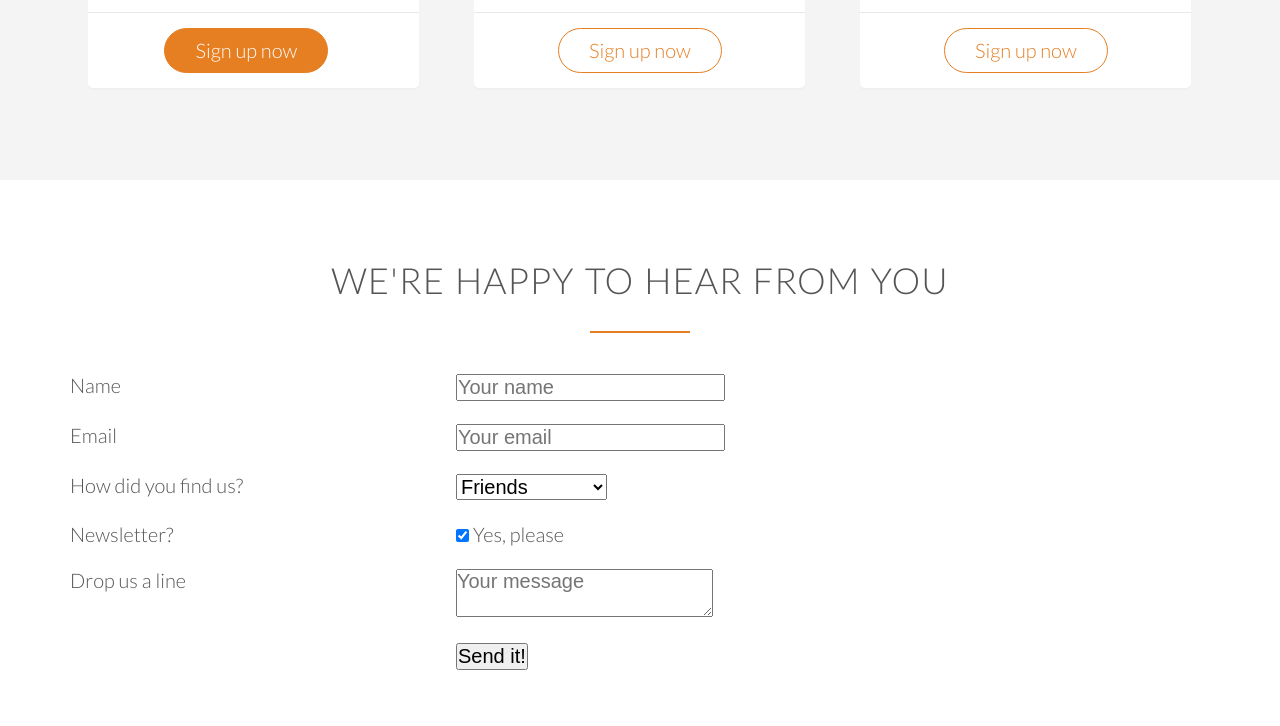
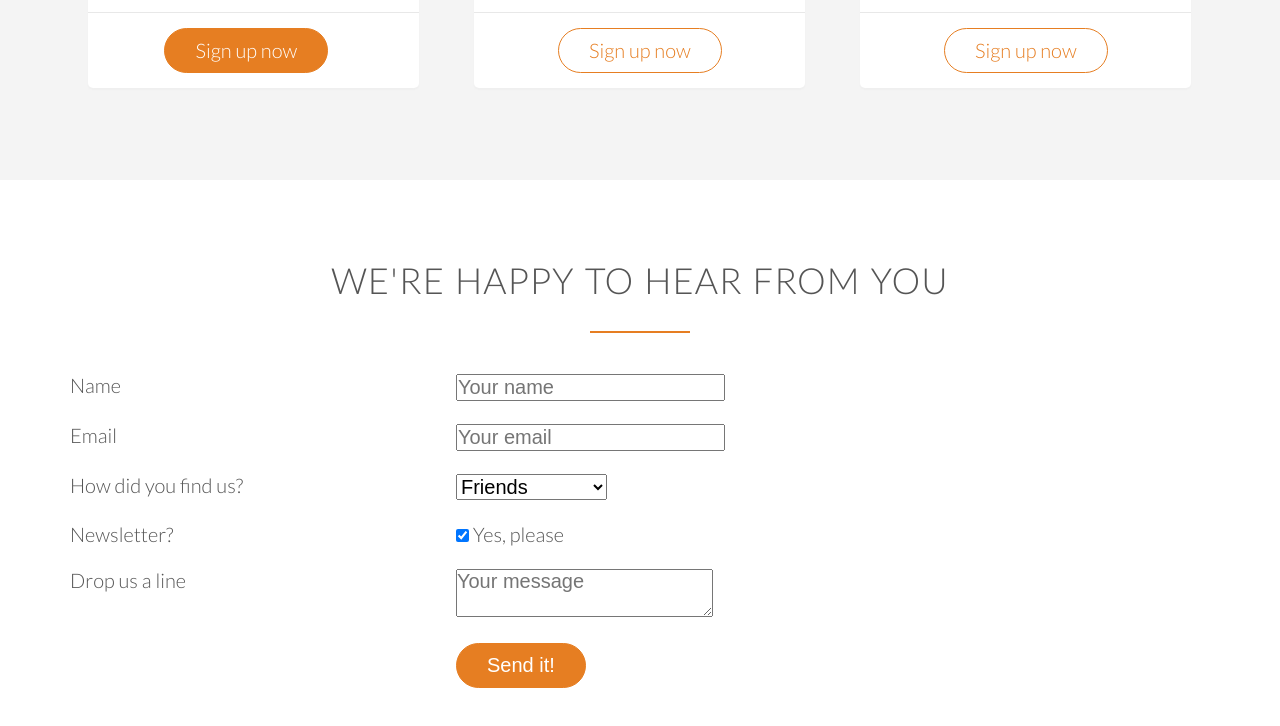
Before and after one commit to tanjahennis/omnifood, a plain HTML site: page index.html in a window 1280 px wide. Shown: the part 4446-5172 px from the top of the page. Drawn offline with Linux system fonts and the light colour scheme; files whose address does not match are found by name.

Commit message:
style submit button

```diff
--- a/resources/css/style.css
+++ b/resources/css/style.css
@@ -133,7 +133,8 @@ a:active {
 
 /* ----- BUTTONS ----- */
 .btn:link,
-.btn:visited {
+.btn:visited,
+input[type=submit] {
     display: inline-block;
     padding: 10px 30px;
     font-weight: 300;
@@ -144,7 +145,8 @@ a:active {
 }
 
 .btn-full:link,
-.btn-full:visited {
+.btn-full:visited,
+input[type=submit] {
     background-color: #e67e22;
     border: 1px solid #e67e22;
     margin-right: 15px;
@@ -162,7 +164,9 @@ a:active {
 }
 
 .btn-full:hover,
-.btn-full:active {
+.btn-full:active,
+input[type=submit]:hover,
+input[type=submit]:active {
     background-color: #cf6d17;
     border: 1px solid #cf6d17;
 }
```
